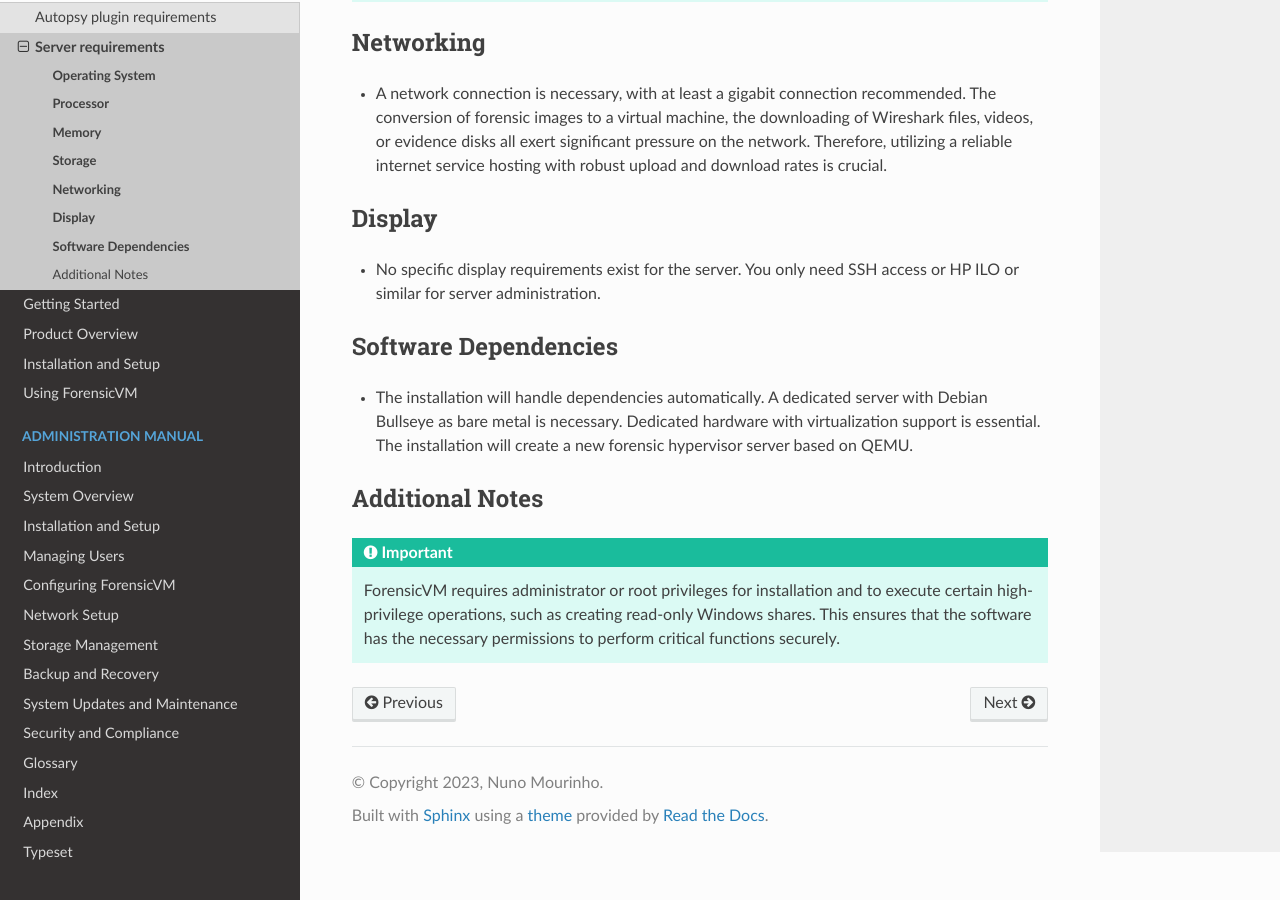
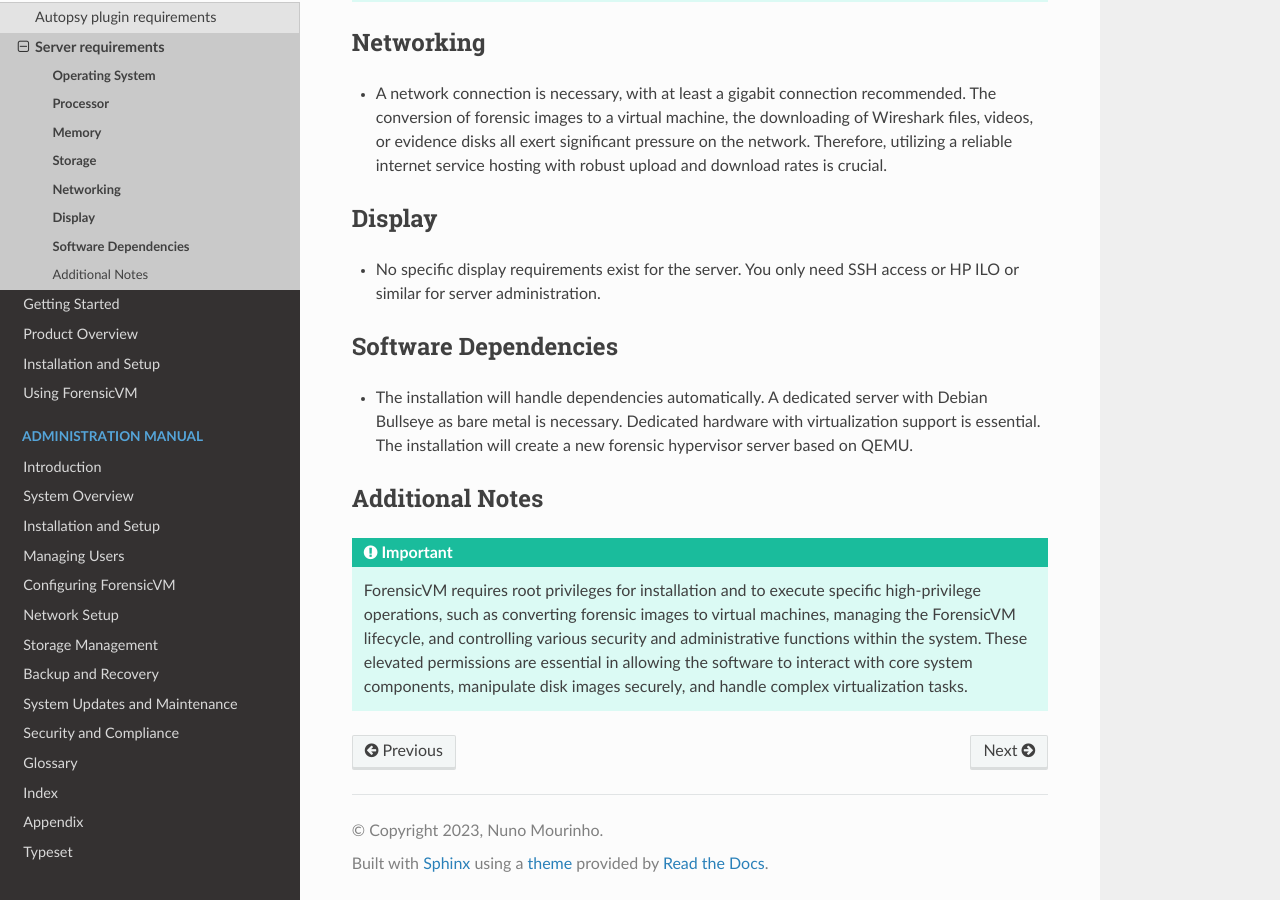
Before and after one commit to nunomourinho/ForensicVMServerAndClientDocs, a Sphinx documentation site: the page built from docs/user/server_requirements.rst, in a window 1280 px wide and 900 px high, scrolled down 987 px. Built offline with Sphinx 7.4.7 and the Read the Docs theme 2.0.0, drawn with Linux system fonts in a browser that asks for light colours; pages that are not in the unit, such as notebooks, are missing from menus.

Commit message:
Update server_requirements.rst

```diff
--- a/docs/user/server_requirements.rst
+++ b/docs/user/server_requirements.rst
@@ -53,4 +53,4 @@ Additional Notes
 ********************
 
 .. IMPORTANT::
-   ForensicVM requires administrator or root privileges for installation and to execute certain high-privilege operations, such as creating read-only Windows shares. This ensures that the software has the necessary permissions to perform critical functions securely.
+   ForensicVM requires root privileges for installation and to execute specific high-privilege operations, such as converting forensic images to virtual machines, managing the ForensicVM lifecycle, and controlling various security and administrative functions within the system. These elevated permissions are essential in allowing the software to interact with core system components, manipulate disk images securely, and handle complex virtualization tasks.
```
